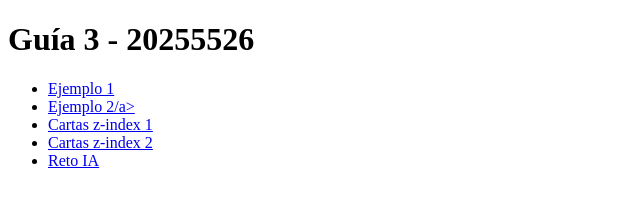
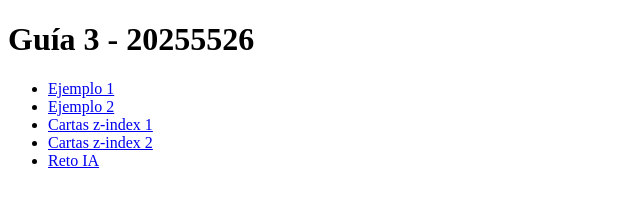
Before and after one commit to mrdemon05/Guia---Desarrollo-Web-3, a plain HTML site: page index.html in a window 1280 px wide. Shown: the full height of the page, 0-640 px from the left. Drawn offline with Linux system fonts and the light colour scheme.

Commit message:
Fix closing tag for 'Ejemplo 2' link

```diff
--- a/index.html
+++ b/index.html
@@ -9,7 +9,7 @@
   <h1>Guía 3 - 20255526</h1>
   <ul>
     <li><a href="ejemplo1/index.html">Ejemplo 1</a></li>
-    <li><a href="ejemplo2/index.html">Ejemplo 2/a></li>
+    <li><a href="ejemplo2/index.html">Ejemplo 2</a></li>
     <li><a href="ejercicio/ejercicio.html">Cartas z-index 1</a></li>
     <li><a href="ejercicio/resultado2.html">Cartas z-index 2</a></li>
     <li><a href="reto_ia/index.html">Reto IA</a></li>
```
